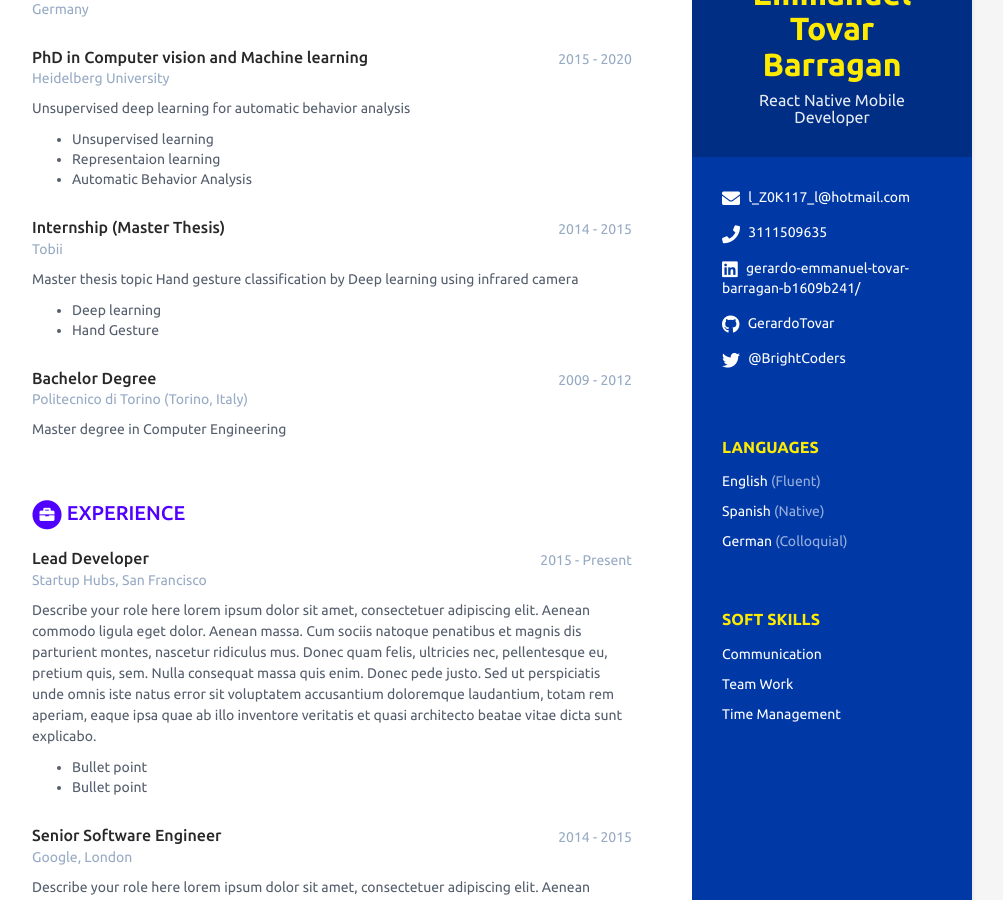
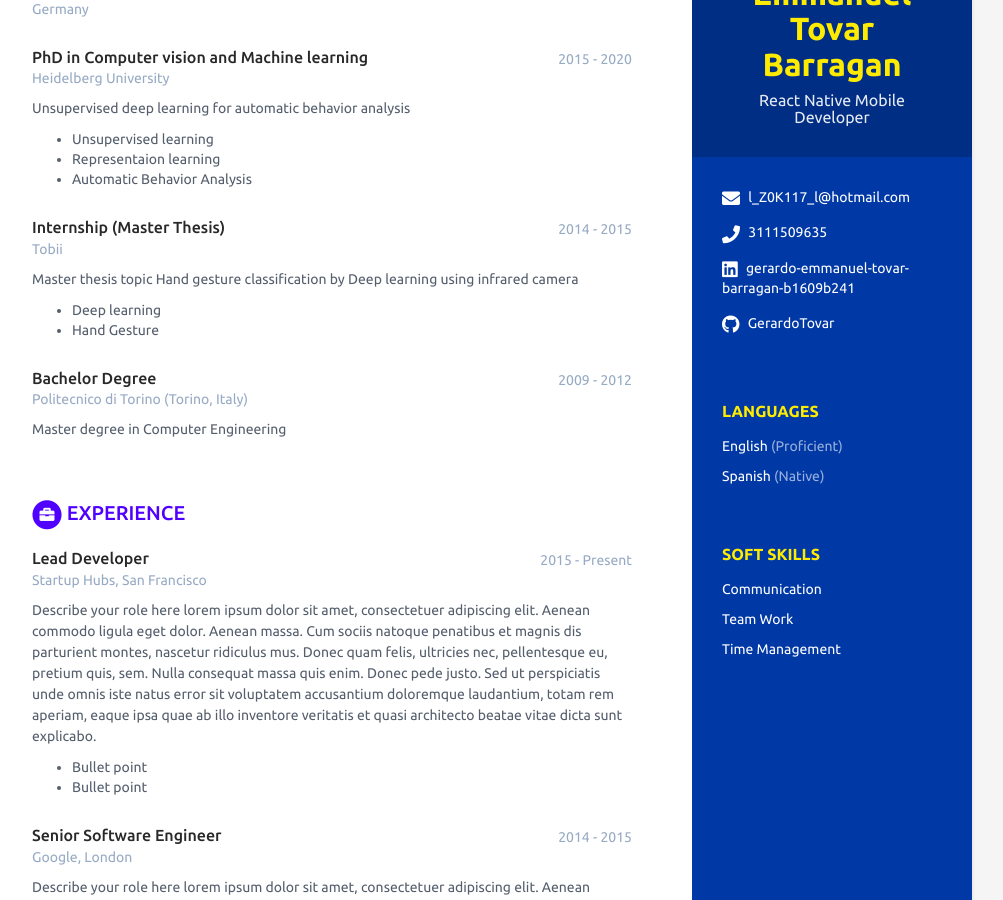
Before and after one commit to BC-MAY-21-RN/scorecard-GerardoTovar, a Jekyll site: the page built from index.html, in a window 1280 px wide and 900 px high, scrolled down 334 px. Shown: the whole window, without its empty margins (168-1171 px from the left). Built offline with Jekyll 4.4.1, drawn with Linux system fonts in a browser that asks for light colours.

Commit message:
languages

```diff
--- a/_data/data.yml
+++ b/_data/data.yml
@@ -15,11 +15,11 @@ sidebar:
   email: l_Z0K117_l@hotmail.com
   phone: 3111509635
   website: # No agregar http://
-  linkedin: gerardo-emmanuel-tovar-barragan-b1609b241/
+  linkedin: gerardo-emmanuel-tovar-barragan-b1609b241
   github: GerardoTovar
   gitlab:
   bitbucket:
-  twitter: '@BrightCoders'
+  # twitter: '@BrightCoders'
   stack-overflow: # Number/Username, e.g. 123456/alandoe
   codewars:
   goodreads: # Number-Username, e.g. 123456-alandoe
@@ -27,13 +27,10 @@ sidebar:
   # Actualiza según los idiomas y niveles que tienes. Agrega o Elimina según sea necesario.
   languages:
     - idiom: English
-      level: Fluent # Utiliza el resultado de tu examen oficial, o el nivel de acuerdo al modelo Dreyfus
+      level: Proficient # Utiliza el resultado de tu examen oficial, o el nivel de acuerdo al modelo Dreyfus
 
     - idiom: Spanish
       level: Native # Utiliza el resultado de tu examen oficial, o el nivel de acuerdo al modelo Dreyfus
-
-    - idiom: German
-      level: Colloquial
 
   # Registra aquí tus soft skills. Agrega o elimina según sea necesario
   interests:
```
